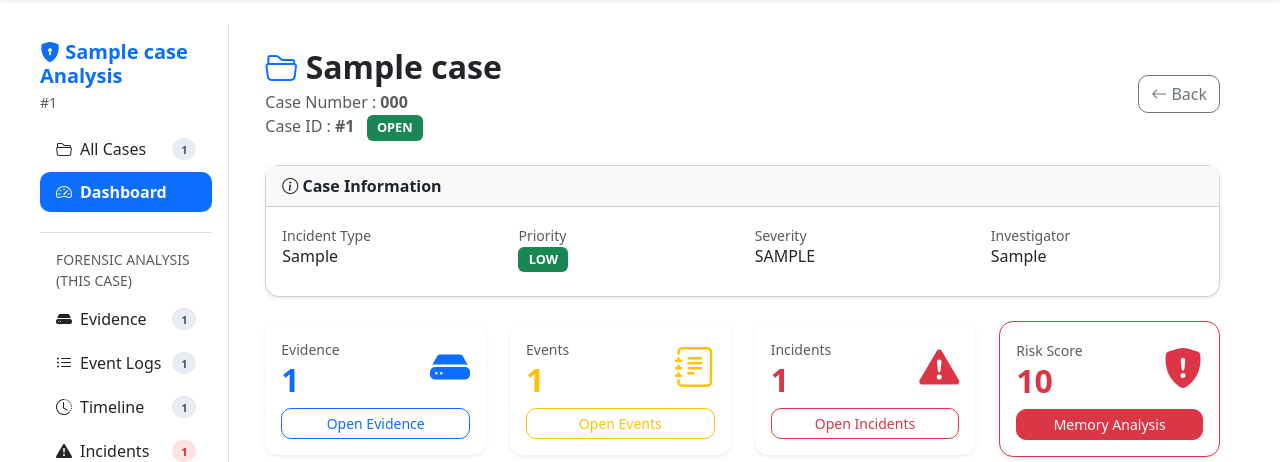
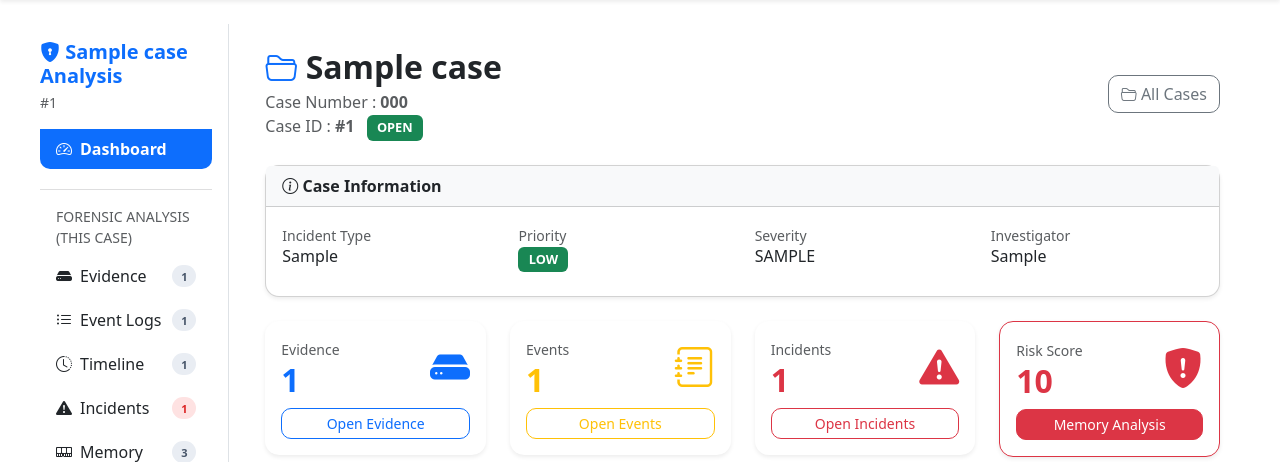
Before and after one commit to itsmeRiF/dfir-framework2, a Flask app: page /analysis/dashboard/1 in a window 1280 px wide. Shown: the part 56-518 px from the top of the page. Run offline with Flask 3, Linux system fonts and the light colour scheme; tables that the repository leaves empty hold one stand-in row (values such as "Sample post").

Commit message:
fix: Update the case dashboard

```diff
--- a/templates/analysis/dashboard.html
+++ b/templates/analysis/dashboard.html
@@ -68,9 +68,9 @@ CLOSED
 <a href="{{url_for('cases.list_cases')}}"
 class="btn btn-outline-secondary">
 
-<i class="bi bi-arrow-left"></i>
-
-Back
+<i class="bi bi-folder2-open"></i>
+
+All Cases
 
 </a>
 
--- a/templates/analysis_base.html
+++ b/templates/analysis_base.html
@@ -59,6 +59,9 @@
 
             <div class="list-group list-group-flush">
 
+                {# Only the global views list every case; inside a
+                   case the sidebar stays on that case. #}
+                {% if not stats.scoped %}
                 <a href="/cases"
                    class="list-group-item list-group-item-action cx-nav {% if active_tab == 'cases' %}active{% endif %}">
                     <i class="bi bi-folder2-open me-2"></i>
@@ -67,6 +70,7 @@
                         {{ stats.cases }}
                     </span>
                 </a>
+                {% endif %}
 
                 <a href="{% if stats.scoped %}/analysis/dashboard/{{case_id}}{% else %}{{ url_for('analysis.global_dashboard') }}{% endif %}"
                    class="list-group-item list-group-item-action cx-nav {% if active_tab == 'dashboard' %}active{% endif %}">
```
